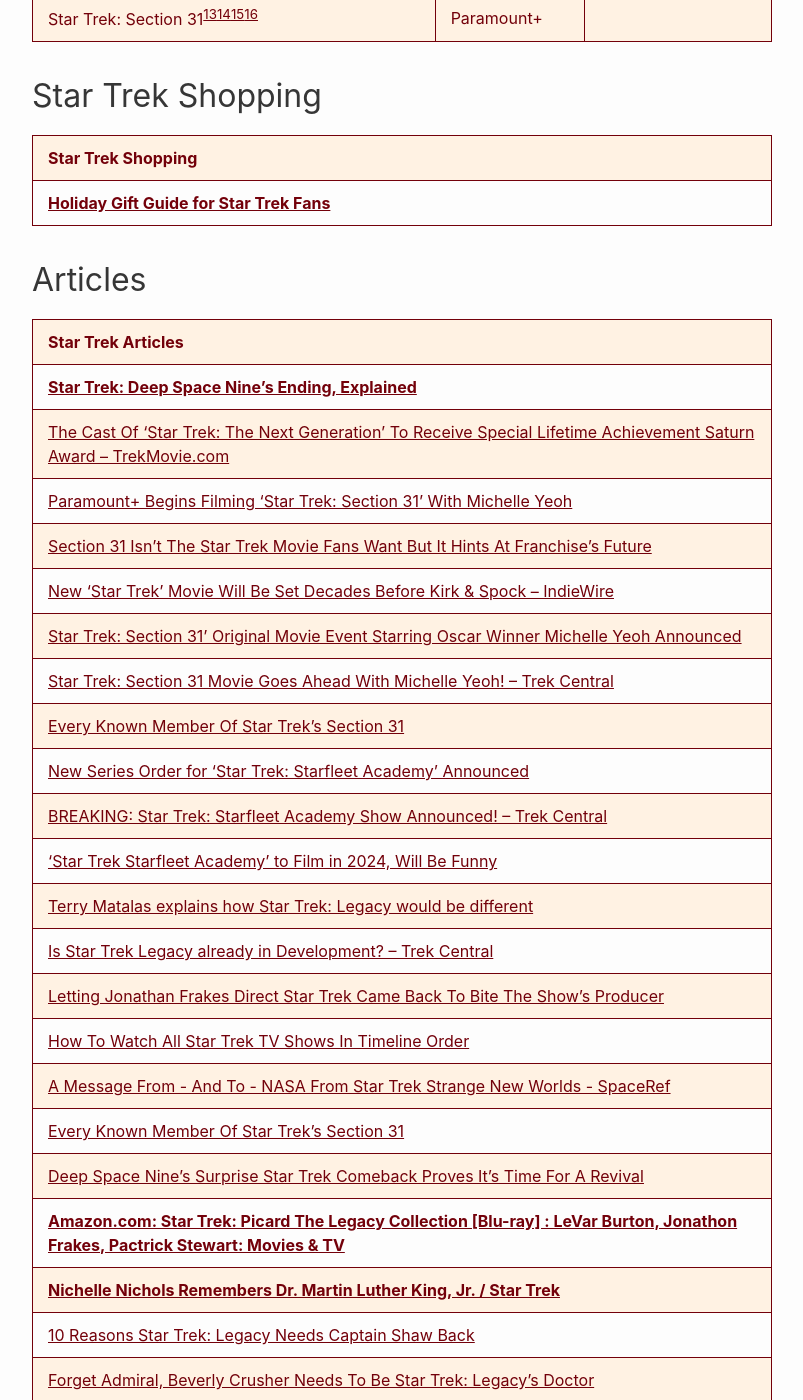
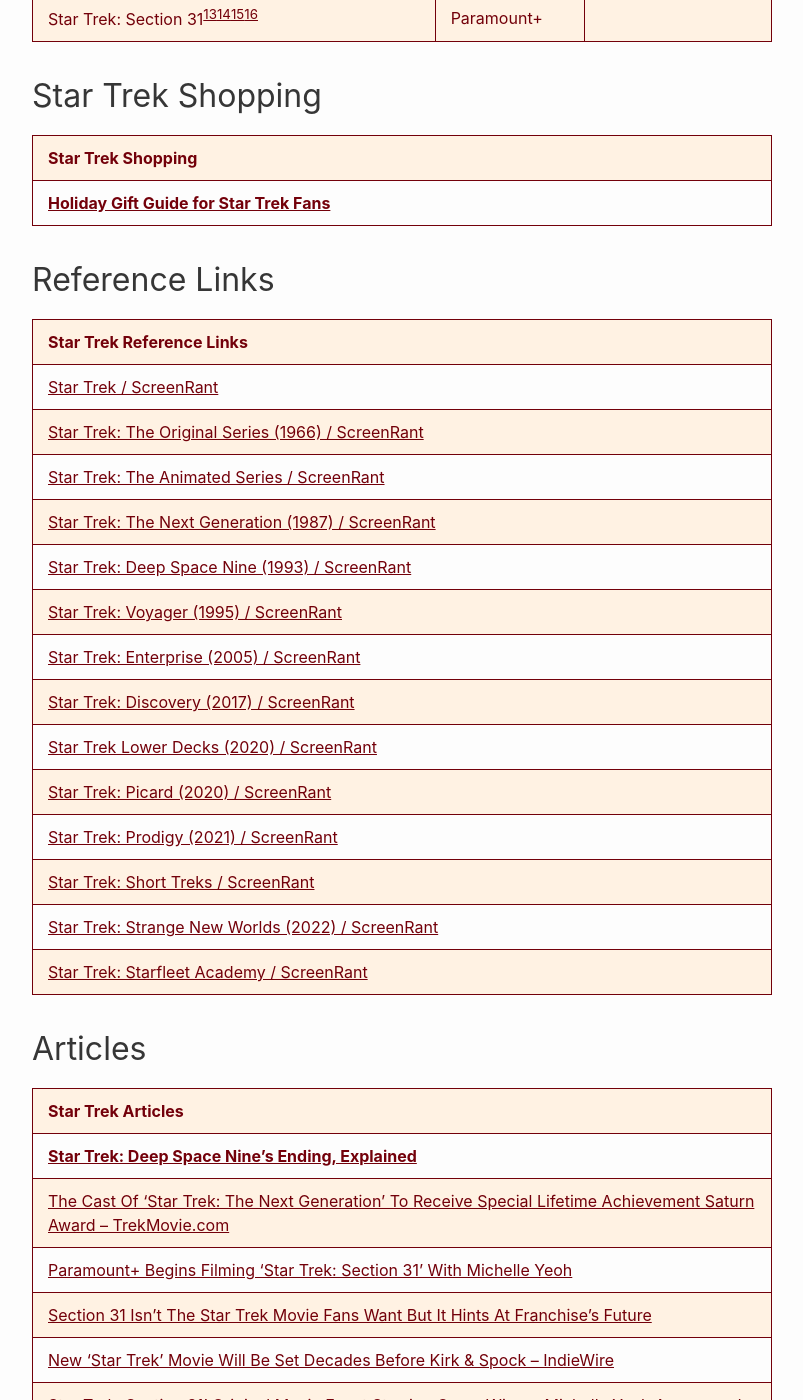
Before and after one commit to RalphHightower/RalphHightower, a Jekyll site: the page built from ScienceFiction/StarTrekFranchise.md, in a window 1280 px wide and 1400 px high, scrolled down 3080 px. Shown: the whole window, without its empty margins (238-1041 px from the left). Built offline with Jekyll 4.4.1, drawn with Linux system fonts in a browser that asks for light colours; our own code applies the rules of GitHub Pages for plain Markdown files.

Commit message:
[docs](doc): Update StarTrekFranchise(extended description)

```diff
--- a/ScienceFiction/StarTrekFranchise.md
+++ b/ScienceFiction/StarTrekFranchise.md
@@ -62,6 +62,25 @@
 | Star Trek Shopping |
 |---|
 | **[Holiday Gift Guide for Star Trek Fans](https://www.cbr.com/holiday-gift-guide-for-star-trek-fans/ )** |
+
+## Reference Links
+
+| Star Trek Reference Links |
+|---|
+| [Star Trek / ScreenRant](https://screenrant.com/tag/star-trek/ ) |
+| [Star Trek: The Original Series (1966) / ScreenRant](https://screenrant.com/tag/star-trek-the-original-series/ ) |
+| [Star Trek: The Animated Series / ScreenRant](https://screenrant.com/tag/star-trek-the-animated-series/ )
+| [Star Trek: The Next Generation (1987) / ScreenRant](https://screenrant.com/tag/star-trek-the-next-generation/ ) |
+| [Star Trek: Deep Space Nine (1993) / ScreenRant](https://screenrant.com/tag/star-trek-deep-space-nine/ ) |
+| [Star Trek: Voyager (1995) / ScreenRant](https://screenrant.com/tag/star-trek-voyager/ ) |
+| [Star Trek: Enterprise (2005) / ScreenRant](https://screenrant.com/tag/star-trek-enterprise/ ) |
+| [Star Trek: Discovery (2017) / ScreenRant](https://screenrant.com/tag/star-trek-discovery/ ) |
+| [Star Trek Lower Decks (2020) / ScreenRant](https://screenrant.com/tag/star-trek-lower-decks/ ) |
+| [Star Trek: Picard (2020) / ScreenRant](https://screenrant.com/tag/star-trek-picard/ ) |
+| [Star Trek: Prodigy (2021) / ScreenRant](https://screenrant.com/tag/star-trek-prodigy/ ) |
+| [Star Trek: Short Treks / ScreenRant](https://screenrant.com/tag/star-trek-short-treks/ ) |
+| [Star Trek: Strange New Worlds (2022) / ScreenRant](https://screenrant.com/tag/star-trek-strange-new-worlds/ ) |
+| [Star Trek: Starfleet Academy / ScreenRant](https://screenrant.com/tag/star-trek-starfleet-academy/ ) |
 
 ## Articles
 
```
